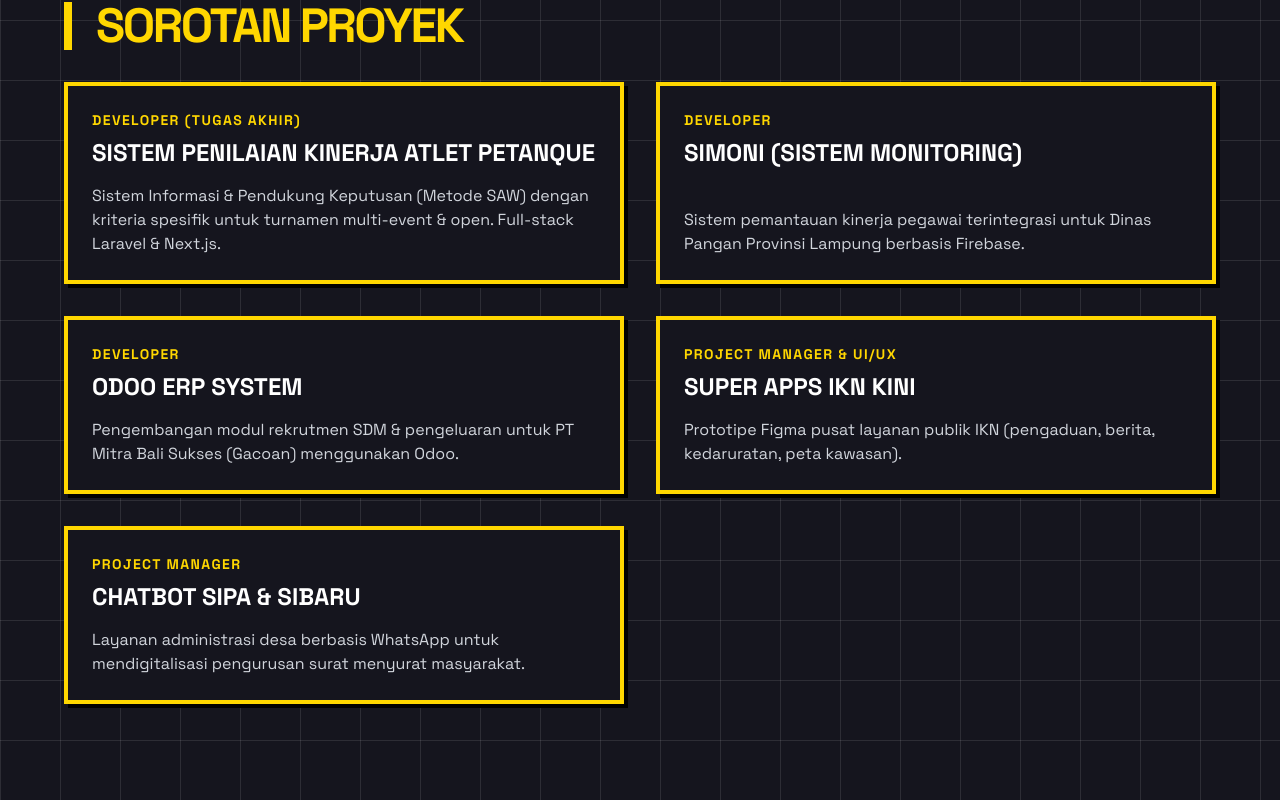
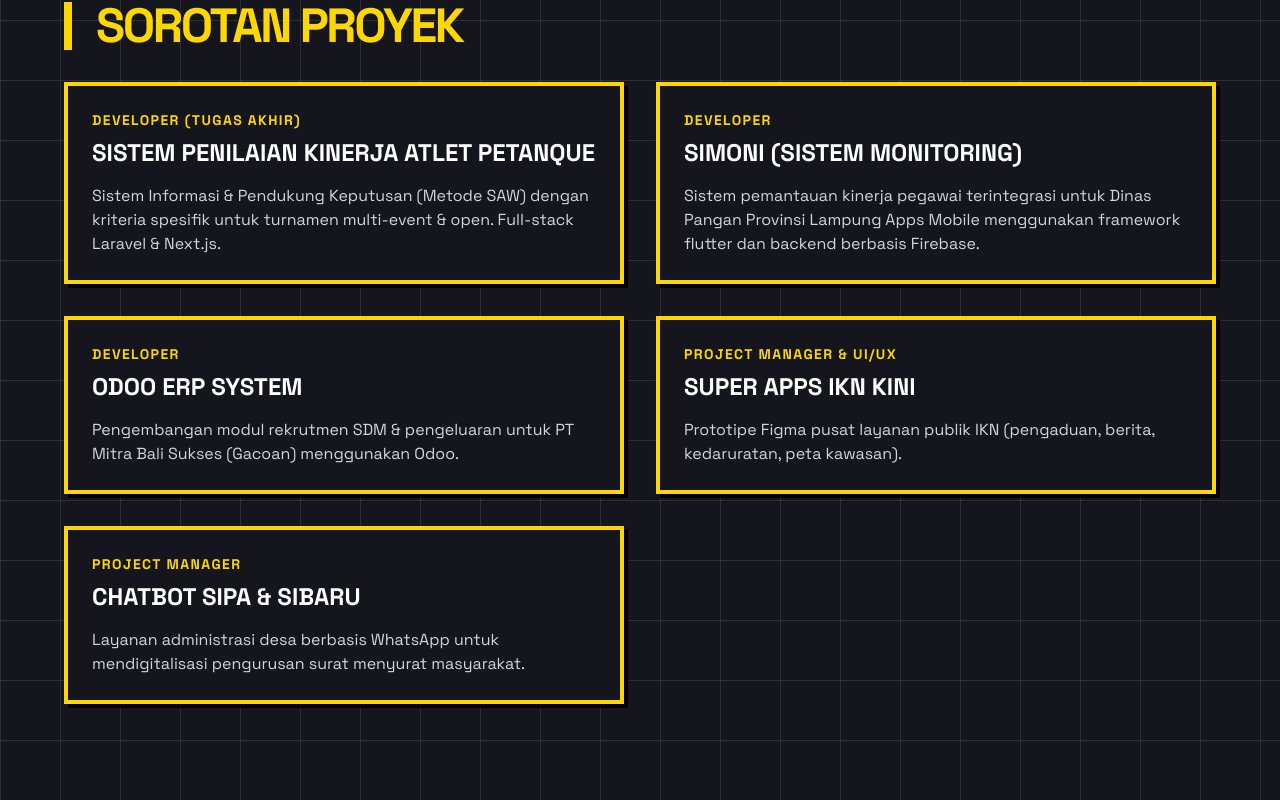
Before and after one commit to fiqrialdnsyh/portofolio-fiqri, a Next.js app: page / in a window 1280 px wide. Shown: the part 4127-4927 px from the top of the page. Built offline with nearby package versions, Linux system fonts and the light colour scheme.

Commit message:
Enhance project descriptions in Experience component
Updated project descriptions for clarity and detail.

```diff
--- a/components/Experience.tsx
+++ b/components/Experience.tsx
@@ -15,8 +15,8 @@ const projects = [
     title: { id: "Simoni (Sistem Monitoring)", en: "Simoni (Monitoring System)" },
     role: { id: "Developer", en: "Developer" },
     desc: {
-      id: "Sistem pemantauan kinerja pegawai terintegrasi untuk Dinas Pangan Provinsi Lampung berbasis Firebase.",
-      en: "Integrated employee performance monitoring system for the Lampung Province Food Security Agency (Firebase)."
+      id: "Sistem pemantauan kinerja pegawai terintegrasi untuk Dinas Pangan Provinsi Lampung Apps Mobile menggunakan framework flutter dan backend berbasis Firebase.",
+      en: "An integrated employee performance monitoring mobile app for the Lampung Province Food Security Agency, built with the Flutter framework and a Firebase backend."
     }
   },
   {
```
